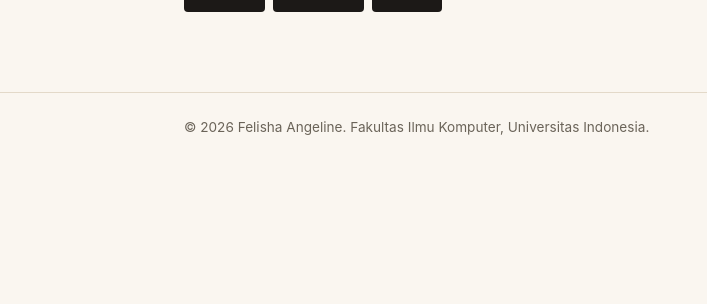
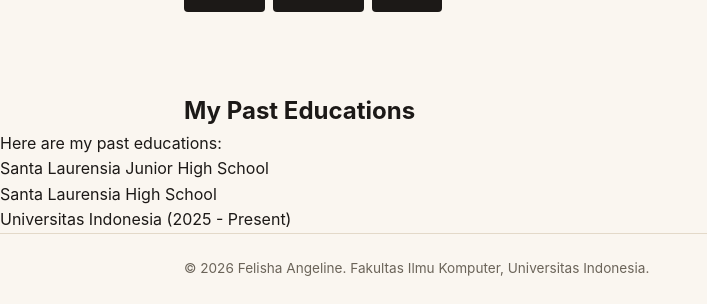
Before and after one commit to felishangeline/myportofolio, a Python web app: template templates/index.html in a window 1280 px wide. Shown: the part 579-883 px from the top of the page, without its empty margins (0-707 px from the left). Before the commit the page ends 714 px from the top, so only its background shows below. Run offline with Jinja, Linux system fonts and the light colour scheme; the template is opened without the code that fills it, so the values that code supplies are empty.

Commit message:
Menambahkan section past educations

```diff
--- a/templates/index.html
+++ b/templates/index.html
@@ -53,6 +53,30 @@
                 </div>
             </div>
         </section>
+
+        <section class="MyEducation" id="">
+            <div class="container education-grid">
+                <h2>
+                    My Past Educations
+                </h2>
+            </div>
+            <div class="education-details">
+                <p class="edu">
+                    Here are my past educations:
+                </p>
+                <ul style="list-style-type: disc;">
+                    <li>
+                        Santa Laurensia Junior High School
+                    </li>
+                    <li>
+                        Santa Laurensia High School
+                    </li>
+                    <li>
+                        Universitas Indonesia (2025 - Present)
+                    </li>
+                </ul>
+            </div>
+        </section>
     </main>
 
     <footer class="site-footer">
```
